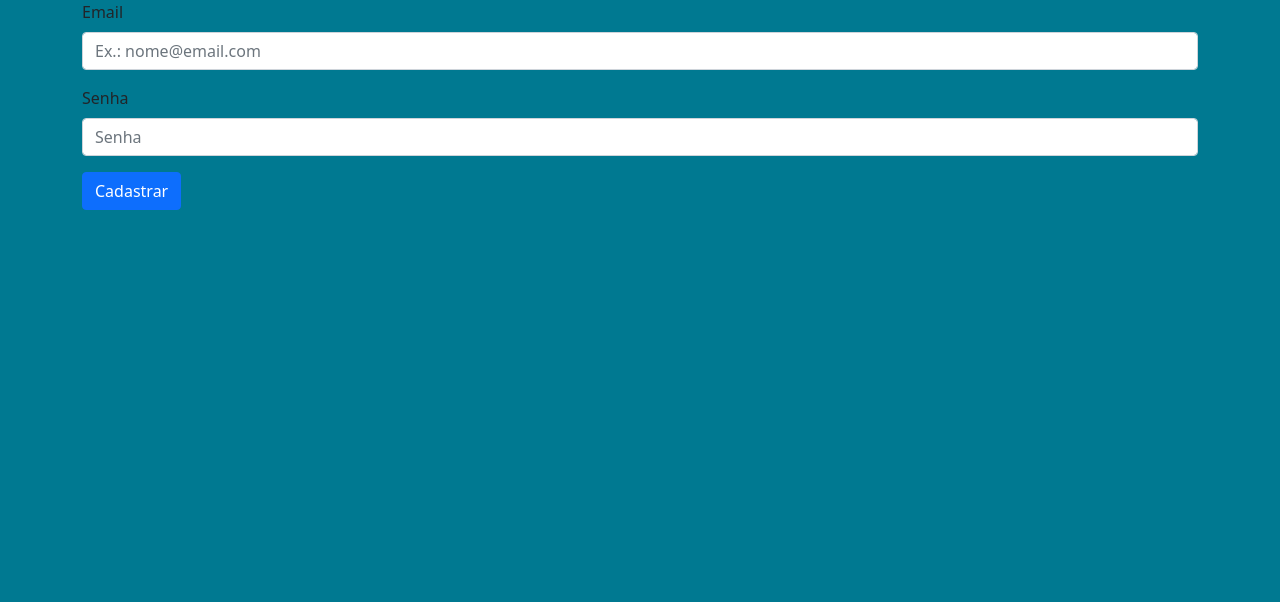
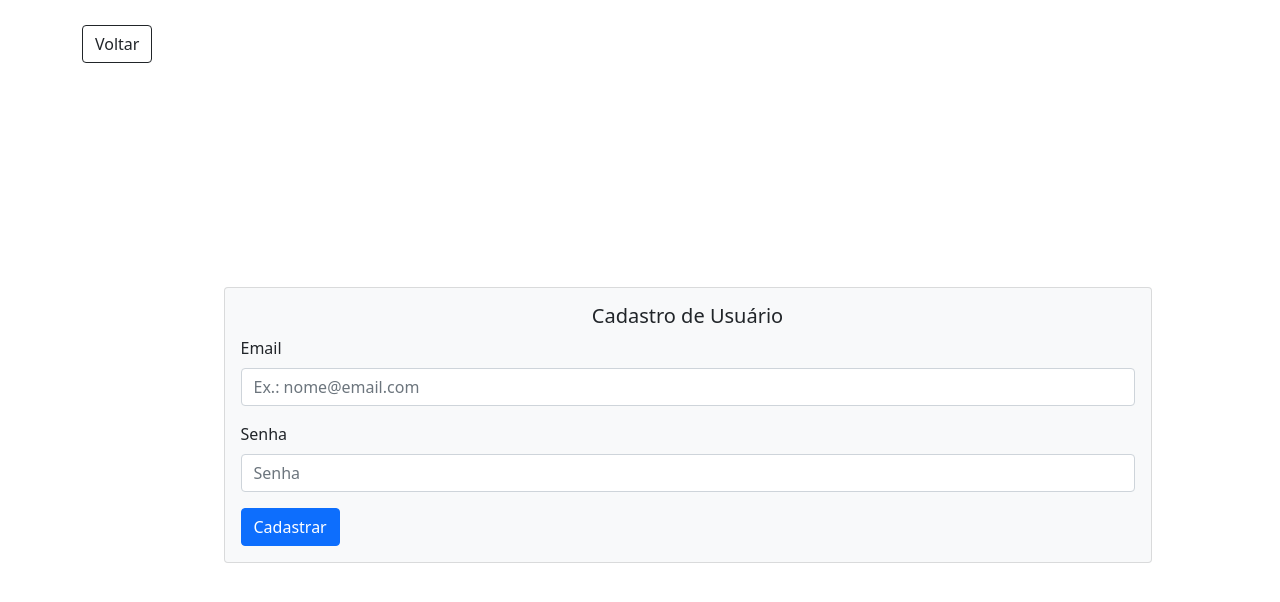
Before and after one commit to giovanniromanoneto/ProjetoOficina2, a React (Create React App) app: page /cadastroUser in a window 1280 px wide. Shown: the top 602 px of the page. Built offline with nearby package versions, Linux system fonts and the light colour scheme; no server answers.

Commit message:
Desenvolvimento do design
#1

```diff
--- a/src/pages/cadastroUser.js
+++ b/src/pages/cadastroUser.js
@@ -1,32 +1,62 @@
 import { firebase } from '../config/firebase'
 import React, { useState } from 'react'
 import { useHistory } from 'react-router-dom'
+import '../styles/cadastroUser.css'
 
 // Bootstrap
 import Container from 'react-bootstrap/container'
 import Form from 'react-bootstrap/form'
 import Button from 'react-bootstrap/button'
+import Card from 'react-bootstrap/card'
+import Alert from 'react-bootstrap/alert'
+import Row from 'react-bootstrap/row'
+import Col from 'react-bootstrap/col'
 
 export function CadastroUser () {
   const [email, setEmail] = useState('')
   const [senha, setSenha] = useState('')
   const history = useHistory()
+  const [sucesso, setSucesso] = useState(true)
+  const [next, setNext] = useState(false)
 
-  function handleCadastro () {
+  function handleCadastro (e) {
+    e.preventDefault()
     if (!email || !senha) {
       window.alert('Todos os campos devem ser preenchidos')
     } else {
       firebase.auth().createUserWithEmailAndPassword(email, senha)
-        .then(() => {
-          history.push('/')
+        .then((result) => {
+          if (result) {
+            window.alert('Usuário cadastrado com sucesso!')
+            setNext(true)
+          }
         })
         .catch(err => {
-          window.alert(err)
+          setSucesso(false)
+          console.log(err)
         })
     }
   }
+
+  function handleBack (e) {
+    e.preventDefault()
+    history.push('/')
+  }
+
+  if (next) {
+    history.push('/')
+  }
+
   return (
-    <Container>
+    <Container className="container">
+      <Row className="h-100">
+        <Col md={1}>
+          <Button className="botao" variant="outline-dark" onClick={handleBack}>Voltar</Button>
+        </Col>
+        <Col className="formulario">
+          <Card bg="light" style={{ width: '58rem' }} className="card">
+            <Card.Body>
+            <Card.Title className="text-center">Cadastro de Usuário</Card.Title>
             <Form>
                 <Form.Group className="mb-3" controlId="email">
                     <Form.Label>Email</Form.Label>
@@ -42,6 +72,16 @@ export function CadastroUser () {
                     Cadastrar
                 </Button>
             </Form>
+            { sucesso
+              ? (console.log(sucesso))
+              : (<Alert variant={'danger'} >
+                    Erro no cadastro! Por favor tente novamente.
+                  </Alert>
+                ) }
+            </Card.Body>
+          </Card>
+        </Col>
+      </Row>
     </Container>
   )
 }
--- a/src/pages/home.js
+++ b/src/pages/home.js
@@ -1,17 +1,20 @@
 import React from 'react'
-// import { useHistory } from 'react-router-dom'
+import { useHistory } from 'react-router-dom'
 import { useAuth } from '../auth/useAuth'
 
 export function Home () {
-  // const history = useHistory()
+  const history = useHistory()
   const { user } = useAuth()
 
   console.log(user)
 
+  if (!user) {
+    history.push('/')
+  }
+
   return (
     <>
         <h1>Home</h1>
-        <h2>{user.email}</h2>
     </>
   )
 }
--- a/src/pages/login.js
+++ b/src/pages/login.js
@@ -42,7 +42,7 @@ export function Inicio () {
 
   return (
     <Container className="container">
-        <Row id="tela" className="h-100">
+        <Row className="h-100">
         <Col md={5} className="colunaMensagem">
           <h1 className="titulo">Gerenciador de Vendas</h1>
           <h5 className="subtitulo">Não importa qual seu ramo de atuação, gerencie suas vendas com um sistema descomplicado e intuitivo.</h5>
@@ -87,7 +87,7 @@ export function Inicio () {
                         { sucesso
                           ? (console.log(sucesso))
                           : (<Alert variant={'danger'} >
-                              Erro no login! Por favor verifique as informações
+                              Erro no login! Por favor verifique as informações.
                             </Alert>
                             ) }
                 </Card.Body>
--- a/src/styles/login.css
+++ b/src/styles/login.css
@@ -1,6 +1,5 @@
 html,body, #root, .container{
     height:100%;
-    background-color: #007991;
 }
 
 
```
Lines whose indentation alone changed are shown as unchanged.
